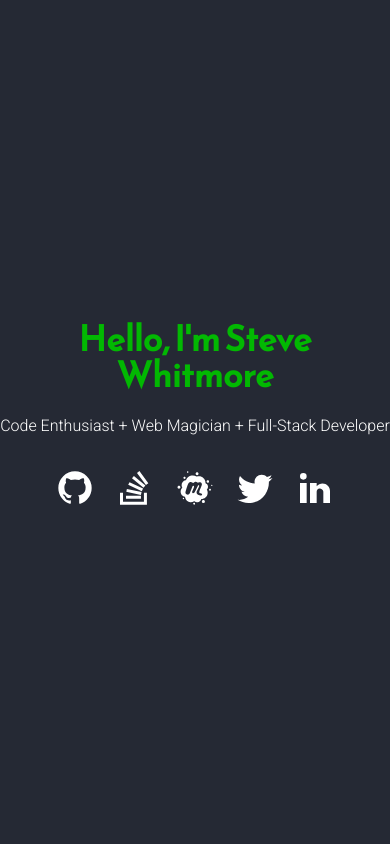
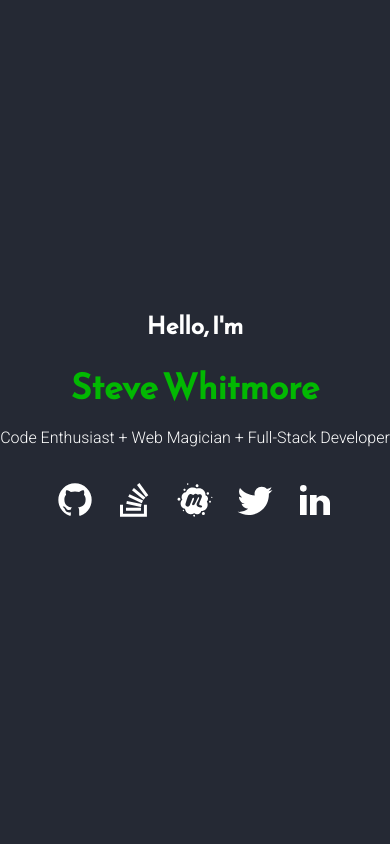
Before and after one commit to stevewhitmore/swhitmore.com, a PHP site: page / in a window 390 px wide. Run offline with PHP 8.4, Linux system fonts and the light colour scheme.

Commit message:
Better styling. Swapped out IDs for classes.

```diff
--- a/css/style.css
+++ b/css/style.css
@@ -1,94 +1,76 @@
-/**
-	Author: Steve Whitmore
-	URL: https://swhitmore.com
-**/
-.container #social-wrap, .container #intro-text #description, .container {
+.container, .container .intro-text .description, .container .social-wrap {
   display: flex;
-  justify-content: center;
-  align-items: center;
-}
+  justify-content: center; }
 
 * {
   margin: 0;
   padding: 0;
   border: 0;
-  position: relative;
-}
+  position: relative; }
 
 body {
-  font-family: "Roboto", sans-serif;
+  font-family: 'Roboto', sans-serif;
   display: block;
   font-size: 16px;
   cursor: default;
-  background-color: #252934;
-}
+  background-color: #252934; }
 
 .container {
   flex-direction: column;
   height: 100vh;
-  width: 100%;
-}
-.container #intro-text {
-  text-align: center;
-}
-.container #intro-text h1 {
+  width: 100%; }
+  .container .intro-text {
+    text-align: center; }
+    .container .intro-text h1 {
       font-size: 3.2rem;
       color: #02b802;
-  font-family: "Reem Kufi", sans-serif;
+      font-family: 'Reem Kufi', sans-serif;
       font-size: 3.75em;
       font-weight: 600;
-  line-height: 1em;
-}
-.container #intro-text #description {
+      line-height: 1em; }
+      .container .intro-text h1 span {
+        display: block;
+        margin-bottom: 1.5rem;
+        color: #fff;
+        font-size: 3rem; }
+    .container .intro-text .description {
       position: relative;
       min-height: 66px;
-  overflow: hidden;
-}
-.container #intro-text #description p {
+      overflow: hidden; }
+      .container .intro-text .description p {
         position: absolute;
         color: #fff;
         font-size: 1.5rem;
         transition: 0.5s top ease;
         top: 100px;
         margin: 1.5rem 0;
-  font-weight: 100;
-}
-.container #intro-text #description #me-desc {
-  top: 0;
-}
-.container #social-wrap {
+        font-weight: 100; }
+      .container .intro-text .description #me-desc {
+        top: 0; }
+  .container .social-wrap {
     list-style-type: none;
-  flex-wrap: wrap;
-}
-.container #social-wrap a {
+    flex-wrap: wrap; }
+    .container .social-wrap a {
       font-size: 1.75rem;
       color: #fff;
       text-decoration: none;
       margin: 10px;
-  line-height: 1;
-}
-.container #social-wrap a:hover svg path {
-  fill: #02b802;
-}
-.container #social-wrap a svg {
+      line-height: 1; }
+      .container .social-wrap a:hover svg path {
+        fill: #02b802; }
+      .container .social-wrap a svg {
         width: 40px;
-  height: 40px;
-}
-.container #social-wrap a svg path {
+        height: 40px; }
+        .container .social-wrap a svg path {
           transition: 0.5s all ease;
-  fill: #fff;
-}
+          fill: #fff; }
 
-@media (max-width: 450px) {
-  .container #intro-text h1 {
-    font-size: 2.2rem;
-  }
-  .container #intro-text #description p {
-    font-size: 1rem;
-  }
-  .container #social-wrap {
-    flex-wrap: wrap;
-  }
-}
+@media (max-width: 650px) {
+  .container .intro-text h1 {
+    font-size: 2.2rem; }
+    .container .intro-text h1 span {
+      font-size: 1.5rem; }
+  .container .intro-text .description p {
+    font-size: 1rem; } }
 
 /*# sourceMappingURL=style.css.map */
--- a/css/style.scss
+++ b/css/style.scss
@@ -1,8 +1,3 @@
-/**
-	Author: Steve Whitmore
-	URL: https://swhitmore.com
-**/
-
 $dark-blue: #252934;
 $lighter-blue: #3d424a;
 $bright-green: #02b802;
@@ -10,7 +5,6 @@ $bright-green: #02b802;
 %flexit {
   display: flex;
   justify-content: center;
-  align-items: center;
 }
 
 * {
@@ -34,7 +28,7 @@ body {
   height: 100vh;
   width: 100%;
 
-  #intro-text {
+  .intro-text {
     text-align: center;
 
     h1 {
@@ -44,9 +38,15 @@ body {
       font-size: 3.75em;
       font-weight: 600;
       line-height: 1em;
+      span {
+        display: block;
+        margin-bottom: 1.5rem;
+        color: #fff;
+        font-size: 3rem;
+      }
     }
 
-    #description {
+    .description {
       @extend %flexit;
       position: relative;
       min-height: 66px;
@@ -69,7 +69,7 @@ body {
 
   }
 
-  #social-wrap {
+  .social-wrap {
     @extend %flexit;
     list-style-type: none;
     flex-wrap: wrap;
@@ -103,24 +103,23 @@ body {
 
 }
 
-@media (max-width: 450px) {
+@media (max-width: 650px) {
   .container {
 
-    #intro-text {
+    .intro-text {
       h1 {
         font-size: 2.2rem;
+        span {
+          font-size: 1.5rem;
+        }
       }
 
-      #description {
+      .description {
         p {
           font-size: 1rem;
         }
       }
     }
 
-    #social-wrap {
-      flex-wrap: wrap;
-    }
-
   }
 }
--- a/index.html
+++ b/index.html
@@ -16,9 +16,9 @@
 <body>
 <div class="container">
 
-        <section id="intro-text" class="flex center">
-            <h1>Hello, I'm Steve Whitmore</h1>
-            <div id="description">
+        <section class="intro-text">
+            <h1><span>Hello, I'm</span>Steve Whitmore</h1>
+            <div class="description">
                 <p id="me-desc">Code Enthusiast + Web Magician + Full-Stack Developer</p>
                 <p id="github-desc">My projects</p>
                 <p id="stackoverflow-desc">Helping fellow developers</p>
@@ -28,7 +28,7 @@
             </div>
         </section>
 
-        <section id="social-wrap">
+        <section class="social-wrap">
             <a id="github-icon" href="https://github.com/stevewhitmore" aria-label="Steve Whitmore's Github repositories.">
                 <svg viewBox="0 0 24 24">
                     <path d="M12,2A10,10 0 0,0 2,12C2,16.42 4.87,20.17 8.84,21.5C9.34,21.58 9.5,21.27 9.5,21C9.5,20.77 9.5,20.14 9.5,19.31C6.73,19.91 6.14,17.97 6.14,17.97C5.68,16.81 5.03,16.5 5.03,16.5C4.12,15.88 5.1,15.9 5.1,15.9C6.1,15.97 6.63,16.93 6.63,16.93C7.5,18.45 8.97,18 9.54,17.76C9.63,17.11 9.89,16.67 10.17,16.42C7.95,16.17 5.62,15.31 5.62,11.5C5.62,10.39 6,9.5 6.65,8.79C6.55,8.54 6.2,7.5 6.75,6.15C6.75,6.15 7.59,5.88 9.5,7.17C10.29,6.95 11.15,6.84 12,6.84C12.85,6.84 13.71,6.95 14.5,7.17C16.41,5.88 17.25,6.15 17.25,6.15C17.8,7.5 17.45,8.54 17.35,8.79C18,9.5 18.38,10.39 18.38,11.5C18.38,15.32 16.04,16.16 13.81,16.41C14.17,16.72 14.5,17.33 14.5,18.26C14.5,19.6 14.5,20.68 14.5,21C14.5,21.27 14.66,21.59 15.17,21.5C19.14,20.16 22,16.42 22,12A10,10 0 0,0 12,2Z" />
--- a/js/tooltips.js
+++ b/js/tooltips.js
@@ -1,7 +1,7 @@
 // Because CSS doesn't have cousin selectors...
 
 const fetchIconNames = () => {
-    const icons = document.querySelectorAll('#social-wrap a');
+    const icons = document.querySelectorAll('.social-wrap a');
     const iconNames = [];
     let iconName;
 
```
Lines whose indentation alone changed are shown as unchanged.
